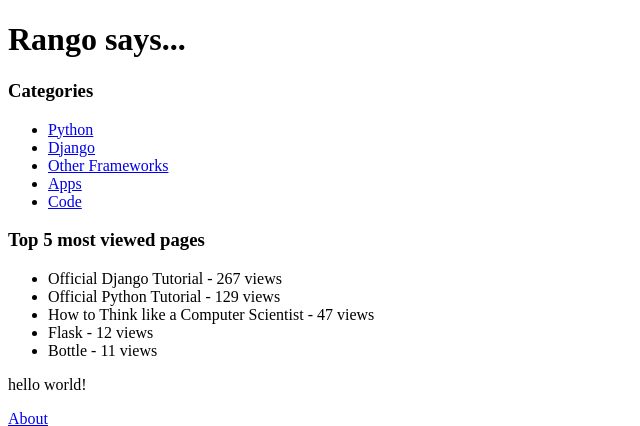
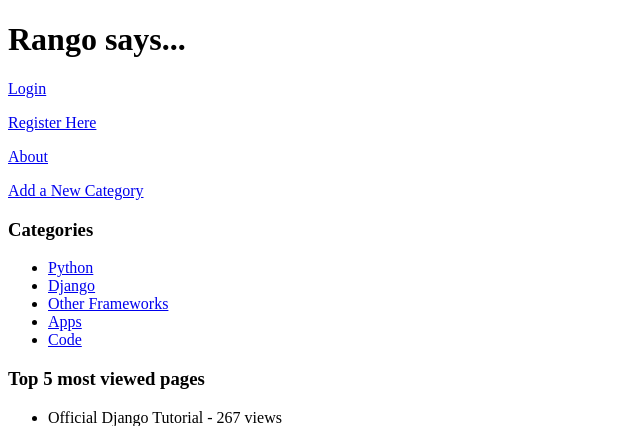
Before and after one commit to JosephLeon/tango-with-django, a Django app: page /rango/ in a window 1280 px wide. Shown: the top 426 px of the page, without its empty margins (0-640 px from the left). Run offline with Django 3.2, Linux system fonts and the light colour scheme; data comes from the database, SQL or seed files in the repository.

Commit message:
Add url mapping and link to login in index, rearange links to other pages to the top.

```diff
--- a/rango/templates/rango/index.html
+++ b/rango/templates/rango/index.html
@@ -8,6 +8,12 @@
 
     <body>
         <h1>Rango says...</h1>
+
+        <a href="/rango/login/">Login</a>
+        <p><a href="/rango/register/">Register Here</a></p>
+        <p><a href="/rango/about/">About</a><br /></p>
+        <p><a href="/rango/add_category/">Add a New Category</a></p>
+        <!-- <p><a href="/rango/add_page/">Add a New Page</a></p> -->
 
         {% if categories %}
           <h3>Categories</h3>
@@ -31,10 +37,7 @@
           <p>there are NO pages.</p>
         {% endif %}
         <p>hello world! <strong>{{ boldmessage }}</strong><br /></p>
-        <p><a href="/rango/about/">About</a><br /></p>
-        <p><a href="/rango/add_category/">Add a New Category</a></p>
-        <!-- <p><a href="/rango/add_page/">Add a New Page</a></p> -->
-        <p><a href="/rango/register/">Register Here</a></p>
+
         <img src="{% static "images/mudpuddle.png" %}" alt="">
     </body>
 
--- a/rango/urls.py
+++ b/rango/urls.py
@@ -11,4 +11,5 @@ urlpatterns = patterns('',
     url(r'^category/(?P<category_name_slug>[\w\-]+)/add_page/$', views.add_page, name='add_page'),
     url(r'^category/(?P<category_name_slug>[\w\-]+)/$', views.category, name='category'),
     url(r'^register/$', views.register, name='register'),
+    url(r'^login/$', views.user_login, name='user_login'),
 ) + static(settings.MEDIA_URL, document_root=settings.MEDIA_ROOT)
```
